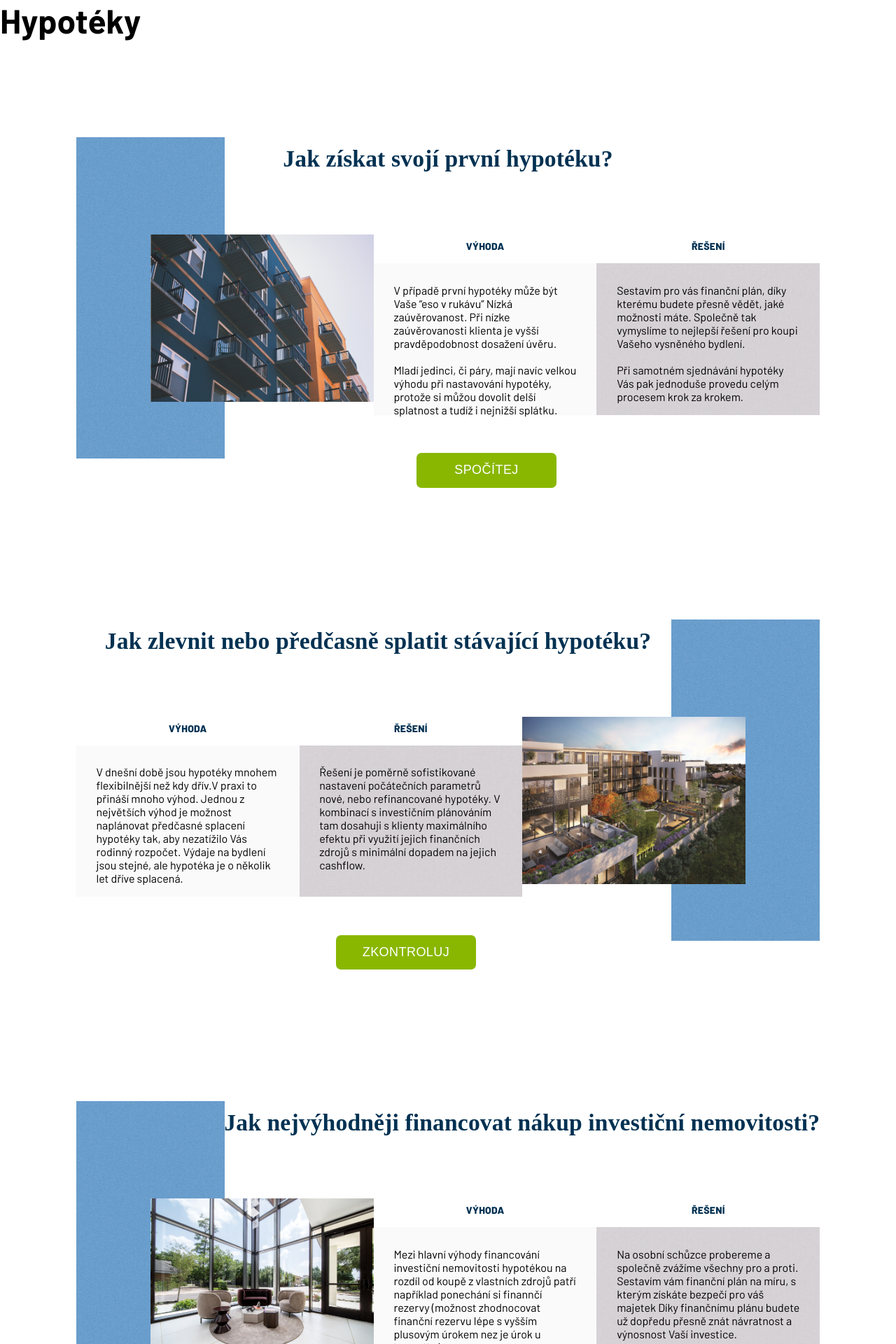
After one commit to luciehrbkova/Jarda_web, a PHP site: page /hypoteky.html in a window 1280 px wide. The commit adds this page. Shown: the top 1920 px of the page at 70% size. Run offline with PHP 8.4, Linux system fonts and the light colour scheme; some web fonts are replaced.

Commit message:
hypoteky

```diff
--- /dev/null
+++ b/hypoteky.html
@@ -0,0 +1,249 @@
+<!DOCTYPE html>
+<html lang="en">
+<head>
+    <meta charset="UTF-8">
+    <meta name="viewport" content="width=device-width, initial-scale=1.0">
+    <link rel="stylesheet" href="style.css">
+    <!-- js -->
+    <script src="myScript.js"></script>
+    <!-- or jquery online version -->
+    <script src="https://ajax.googleapis.com/ajax/libs/jquery/3.5.1/jquery.min.js"></script>
+
+    <title>Investice</title>
+
+</head>
+
+
+<body>
+    <!--*********************** HERO PAGE *************************-->
+    <section class="hypoteky">
+        <h1>Hypotéky</h1>
+        <div class="container">
+            <div class="fringe"><h2></h2></div>
+            <div class="main">
+                <!-- ZACIT HYPO -->
+                <span class="question_header_pc"><h4>Jak získat svojí první hypotéku?</h4></span>
+                <div class="third_container">
+                    <div class="third_box">
+                        <div class="third_blue_header">
+                            <div class="blue_rect blue"></div>
+                            <div class="question_rect">
+                                <h4>Jak získat svojí první hypotéku?</h4>
+                            </div>
+                        </div>
+                        <div class="invest_img">
+                            <img src="img/hypo1.jpg" alt="">
+                        </div>
+                    </div>
+                    <div class="vyhoda_container">
+                        <div class="vyhoda_box">
+                            <span class="vyhoda_header">VÝHODA</span>
+                            <div class="vyhoda_text light">V případě první hypotéky může být Vaše “eso v rukávu” Nízká zaúvěrovanost. Při nízke zaúvěrovanosti klienta je vyšší pravděpodobnost dosažení úvěru.
+                                <br><br>
+                                Mladí jedinci, či páry, mají navíc velkou výhodu při nastavování hypotéky, protože si můžou dovolit delší splatnost a tudíž i nejnižší  splátku.</div>
+                        </div>
+                        <div class="vyhoda_box">
+                            <span class="vyhoda_header">ŘEŠENÍ</span>
+                            <div class="vyhoda_text grey">Sestavím pro vás finanční plán, díky kterému budete přesně vědět, jaké možnosti máte. Společně tak vymyslíme to nejlepší řešení pro koupi Vašeho vysněného bydlení.
+                                <br><br>
+                                Při samotném sjednávání hypotéky Vás pak jednoduše provedu celým procesem krok za krokem.
+                                <!-- <br><br>
+                                <B> Chci finannční plán!</B> -->
+                            </div>
+                        </div>
+
+                    </div>
+                </div>
+                <button class="green_button">SPOČÍTEJ</button>
+                <!-- MIDDLE HYPO -->
+                <span class="question_header_pc little_margin"><h4>Jak zlevnit nebo předčasně splatit stávající hypotéku?</h4></span>
+                <div class="third_container row_reverse">
+                    <div class="third_box">
+                        <div class="third_blue_header row_reverse">
+                            <div class="blue_rect blue"></div>
+                            <div class="question_rect little_padding">
+                                <h4>Jak zlevnit nebo předčasně splatit stávající hypotéku?</h4>
+                            </div>
+                        </div>
+                        <div class="invest_img no_left">
+                            <img src="img/hypo2.jpg" alt="">
+                        </div>
+                    </div>
+                    <div class="vyhoda_container">
+                        <div class="vyhoda_box">
+                            <span class="vyhoda_header">VÝHODA</span>
+                            <div class="vyhoda_text light">V dnešní době jsou hypotéky mnohem flexibilnější než kdy dřív.V praxi to přináší mnoho výhod. Jednou z největších výhod je možnost naplánovat předčasné splacení hypotéky tak, aby nezatížilo Vás rodinný rozpočet. Výdaje na bydlení jsou stejné, ale hypotéka je o několik let dříve splacená. </div>
+                        </div>
+                        <div class="vyhoda_box">
+                            <span class="vyhoda_header">ŘEŠENÍ</span>
+                            <div class="vyhoda_text grey">Řešení je poměrně sofistikované nastavení počátečních parametrů nové, nebo refinancované hypotéky. V kombinací s investičním plánováním tam dosahuji s klienty maximálního efektu při využití jejich finančních zdrojů s minimální dopadem na jejich cashflow.</div>
+                        </div>
+
+                    </div>
+                </div>
+                <button class="green_button button_move_left">ZKONTROLUJ</button>
+                <!-- POKROCILY HYPO -->
+                <span class="question_header_pc"><h4 class="text_right">Jak nejvýhodněji financovat nákup  investiční nemovitosti?</h4></span>
+                <div class="third_container">
+                    <div class="third_box">
+                        <div class="third_blue_header">
+                            <div class="blue_rect blue"></div>
+                            <div class="question_rect">
+                                <h4>Jak nejvýhodněji financovat nákup  investiční nemovitosti?</h4>
+                            </div>
+                        </div>
+                        <div class="invest_img">
+                            <img src="img/hypo3.jpg" alt="">
+                        </div>
+                    </div>
+                    <div class="vyhoda_container">
+                        <div class="vyhoda_box">
+                            <span class="vyhoda_header">VÝHODA</span>
+                            <div class="vyhoda_text light">Mezi hlavní výhody financování investiční nemovitosti hypotékou na rozdíl od koupě z vlastních zdrojů patří například  ponechání si finannčí rezervy (možnost zhodnocovat finanční rezervu lépe s vyšším plusovým úrokem nez je úrok u hypotéky)</div>
+                        </div>
+                        <div class="vyhoda_box">
+                            <span class="vyhoda_header">ŘEŠENÍ</span>
+                            <div class="vyhoda_text grey">Na osobní schůzce probereme a společně zvážíme všechny pro a proti. Sestavím vám finanční plán na míru, s kterým získáte bezpečí pro váš majetek
+                                Díky finančnímu plánu budete už dopředu přesně znát návratnost a výnosnost Vaší investice.</div>
+                        </div>
+
+                    </div>
+                </div>
+                <button class="green_button">CHCI OSOBNÍ PLÁN</button>
+            </div>
+        </div>
+    </section>
+
+
+
+
+    <!--*********************** CONTACT *************************-->
+    <section class="contact">
+        <div class="container">
+            <div class="fringe"><br><h2>Kontakt</h2></div>
+            <div class="main">
+                <div class="contact_container">
+                    <form action="mailto:helena.kmochova@4fin.cz" method="post" enctype="text/plain"  name="EmailTestForm">
+                        <label for="jmeno">Jméno</label><br>
+                        <input type="text" id="jmeno" name="name" required><div class="required"></div>
+                        <label for="cislo">Mobil</label><br>
+                        <input type="number" id="cislo" name="mobil" required><div class="required"></div>
+                        <label for="eadresa">Email</label><br>
+                        <input type="email" id="adresa"  name="mail" required><div class="required"></div>
+                        <label for="zprava">Text zprávy</label><br>
+                        <textarea name="zprava" id="" rows="10"></textarea>
+                        <br>
+                        <input type="submit" value="ODESLAT" class="submit">
+                    </form>
+                </div>
+                <div class="map_contactdata">
+                    <iframe src="https://www.google.com/maps/embed?pb=!1m18!1m12!1m3!1d2559.655259546002!2d14.
+                    440297115609647!3d50.092741020955835!2m3!1f0!2f0!3f0!3m2!1i1024!2i768!4f13.1!3m3!1m2!1s0x470
+                    b94bc6a8b5901%3A0xe6bfb36220f7bd9f!2zUG9ixZllxb5uw60gMjAsIDE4NiAwMCBLYXJsw61uLCDEjGVza28!5e0
+                    !3m2!1scs!2suk!4v1589711147314!5m2!1scs!2suk" title="Adresa kanceláře" frameborder="0" style="border:0;" allowfullscreen="" aria-hidden="false" tabindex="0"></iframe>
+                    <div class="contact_container_data contact_data">
+                        <div class="adress_sm">
+                            <p>Pobřežní 20 <br>Praha 8, 186 00</p>
+                            <div class="socialmedia">
+                                <img src="img/fb.png" alt="" class="sm_img">
+                                <img src="img/wsap.png" alt="" class="sm_img">
+                            </div>
+                        </div>
+                        <div class="email_box">
+                            <div class="email_item">
+                                <img src="img/icon_t.png" alt="" class="icon_phone">
+                                <p>+420 775 564 612</p>
+                            </div>
+                            <div class="email_item">
+                                <img src="img/icon_e.png" alt="" class="icon_phone">
+                                <p>jaroslav.bezouska@4fin.cz</p>
+                            </div>
+
+                        </div>
+                    </div>
+                </div>
+            </div>
+            <div class="fringe"></div>
+        </div>
+
+    </section>
+    <!--*********************** FOOTER *************************-->
+    <section class="footer">
+        <div class="container">
+            <div class="fringe"></div>
+            <div class="main">
+
+                <div class="footer_container">
+
+                    <div class="footer_box">
+                        <div class="footer_line"></div>
+                        <span class="footer_header">MENU</span>
+                        <ul>
+                            <li>Aktuality</li>
+                            <li>O mně</li>
+                            <li>Reference</li>
+                            <li>Kontakt</li>
+                            <li>Pro Klienty</li>
+                        </ul>
+                    </div>
+                    <div class="footer_box list2">
+                        <div class="footer_line"></div>
+                        <span class="footer_header">SLUŽBY</span>
+                        <ul>
+                            <li>Hypotéky</li>
+                            <li>Investice</li>
+                            <li>Pojištění</li>
+                        </ul>
+                    </div>
+                    <div class="footer_box list3">
+                        <div class="footer_line"></div>
+                        <span class="footer_header"><br></span>
+                        <ul>
+                            <li>Cookies</li>
+                            <li>Ochrana osobních údajů (GDPR)</li>
+                        </ul>
+                    </div>
+                </div>
+            </div>
+            <div class="fringe"></div>
+        </div>
+
+    </section>
+    <script>
+        var card = document.querySelector('.card');
+        card.addEventListener( 'click', function() {
+        card.classList.toggle('is-flipped');
+        });
+
+        // var card2 = document.querySelector('#hypo_card');
+        // card2.addEventListener( 'click', function() {
+        // card2.classList.toggle('is-flipped');
+        // });
+
+    //     var elementsBackWhite = document.getElementsByClassName("background_white"); //get all elements
+    // for (var i = 0; i < elementsBackWhite.length; i++)
+    // {
+    //     elementsBackWhite[i].style.backgroundColor = "#000000"
+    // }
+
+        function hypo_quest()
+        {
+           $("#hypo_card").fadeOut(500, function()
+           {
+            $("#hypo_card").html("Jak co nejvýhodněji pořídit investiční nemovitost?").fadeIn(500);
+           });
+
+
+           $("#inv_img_card").toggleClass('is-flipped');
+
+            // $("#hypo_card").toggle("is-flipped");
+        }
+
+        left.fadeOut(1000, function()
+                    {
+                        left.html("VÝNOS").fadeIn(1000);
+                    });
+    </script>
+
+</body>
+</html>
--- a/index.html
+++ b/index.html
@@ -173,6 +173,7 @@
         <div class="container">
             <div class="fringe"><br><h2>Slova mých klientů</h2></div>
             <div class="main">
+                <!-- only mobile -->
                 <div class="reference_box">
                     <div reference_img_div>
                         <img src="img/klient1.jpg" alt="" class="reference_img">
--- a/style.css
+++ b/style.css
@@ -902,6 +902,33 @@ p {
   }
 }
 
+.hypoteky .green_button {
+  margin-top: 30px;
+  margin-bottom: 80px;
+}
+
+@media screen and (min-width: 600px) {
+  .hypoteky .green_button {
+    margin-bottom: 100px;
+  }
+}
+
+@media screen and (min-width: 1200px) {
+  .hypoteky .green_button {
+    position: relative;
+    margin-top: 0px;
+    top: -250px;
+    margin-bottom: 0px;
+    margin-left: calc( 50% - 45px);
+  }
+}
+
+@media screen and (min-width: 1200px) {
+  .hypoteky .button_move_left {
+    margin-left: calc( 50% - 160px);
+  }
+}
+
 .third_container {
   width: 100%;
 }
@@ -1071,8 +1098,44 @@ p {
 }
 
 @media screen and (min-width: 1200px) {
-  .vyhoda_text {
-    height: 40.5%;
+  .investice .vyhoda_text {
+    height: 38%;
+  }
+  .investice .vyhoda_box {
+    padding-top: 26px;
   }
 }
+
+.hypoteky .question_rect h4 {
+  font-size: 0.9rem;
+}
+
+@media screen and (min-width: 600px) {
+  .hypoteky .question_rect h4 {
+    font-size: 1rem;
+  }
+}
+
+@media screen and (max-width: 321px) {
+  .hypoteky .question_rect h4 {
+    font-size: 0.8rem;
+  }
+}
+
+@media screen and (min-width: 1200px) {
+  .hypoteky .vyhoda_text {
+    height: 38%;
+  }
+  .hypoteky .vyhoda_box {
+    padding-top: 41px;
+  }
+}
+
+.hypoteky .question_header_pc h4 {
+  font-size: 2.1rem;
+}
+
+.hypoteky .text_right {
+  text-align: right;
+}
 /*# sourceMappingURL=style.css.map */
--- a/style.sass
+++ b/style.sass
@@ -514,11 +514,26 @@ p
 
 
 
-// *************** INVESTICE  *************
+// *************** INVESTICE & HYPOTEKY *************
 
 .main
     width: 83%
 .investice
+    .green_button
+        margin-top: 30px
+        margin-bottom: 80px
+        @media screen and ( min-width: 600px )
+            margin-bottom: 100px
+        @media screen and ( min-width: 1200px )
+            position: relative
+            margin-top: 0px
+            top: -250px
+            margin-bottom: 0px
+            margin-left: calc( 50% - 45px )
+    .button_move_left
+        @media screen and ( min-width: 1200px )
+            margin-left: calc( 50% - 160px )
+.hypoteky
     .green_button
         margin-top: 30px
         margin-bottom: 80px
@@ -617,6 +632,26 @@ p
     width: 100%
     height: 100%
     padding: 9%
+.investice
     @media screen and ( min-width: 1200px )
-        height: 40.5%
+        .vyhoda_text
+            height: 38%
+        .vyhoda_box
+            padding-top: 26px
         // height: auto
+.hypoteky
+    .question_rect h4
+        font-size: 0.9rem
+        @media screen and ( min-width: 600px )
+            font-size: 1rem
+        @media screen and ( max-width: 321px )
+            font-size: 0.8rem
+    @media screen and ( min-width: 1200px )
+        .vyhoda_text
+            height: 38%
+        .vyhoda_box
+            padding-top: 41px
+    .question_header_pc h4
+        font-size: 2.1rem
+    .text_right
+        text-align: right
```
Also changed, not shown: img/hypo1.jpg (added), img/hypo2.jpg (added), img/hypo3.jpg (added), 1 other file.
